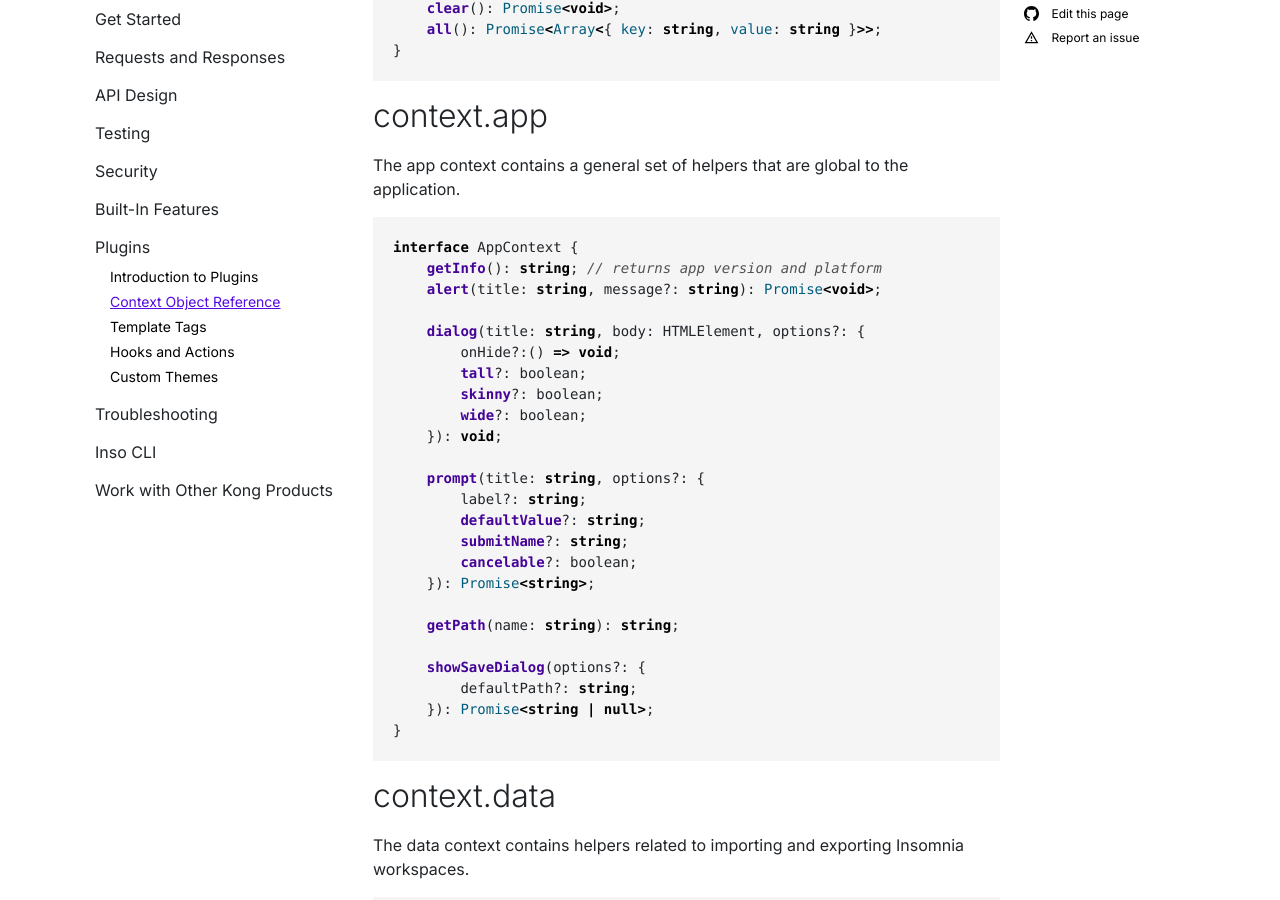
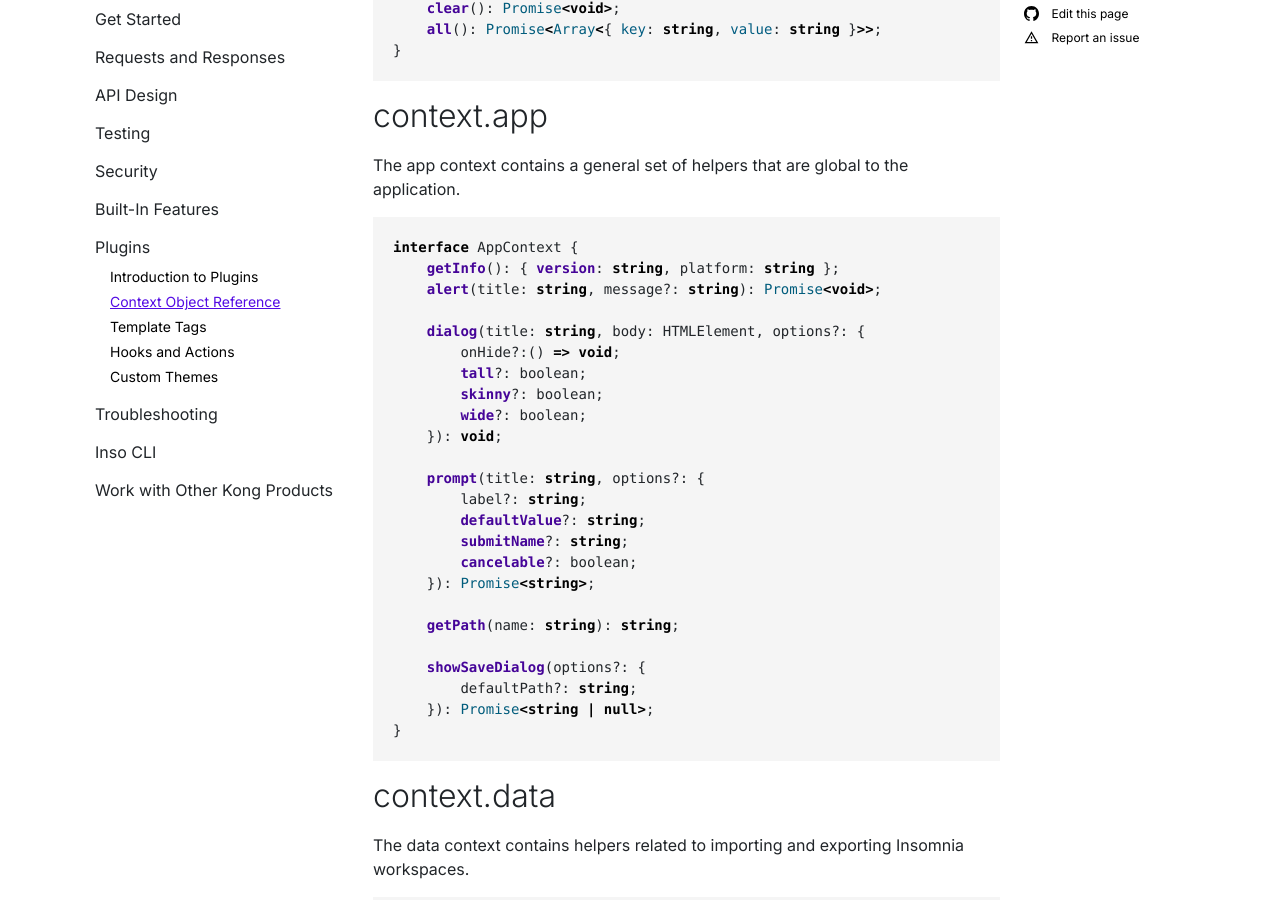
Before and after one commit to Kong/insomnia-docs, a Jekyll site: the page built from docs/insomnia/context-object-reference.md, in a window 1280 px wide and 900 px high, scrolled down 3283 px. Built offline with Jekyll 4.4.1, drawn with Linux system fonts in a browser that asks for light colours; comment, search, counter and statistics services are not loaded.

Commit message:
Update docs/insomnia/context-object-reference.md
Co-authored-by: Opender Singh <opender.singh@konghq.com>

````diff
--- a/docs/insomnia/context-object-reference.md
+++ b/docs/insomnia/context-object-reference.md
@@ -155,7 +155,7 @@ The app context contains a general set of helpers that are global to the applica
 
 ```ts
 interface AppContext {
-    getInfo(): string; // returns app version and platform
+    getInfo(): { version: string, platform: string };
     alert(title: string, message?: string): Promise<void>;
 
     dialog(title: string, body: HTMLElement, options?: {
````
